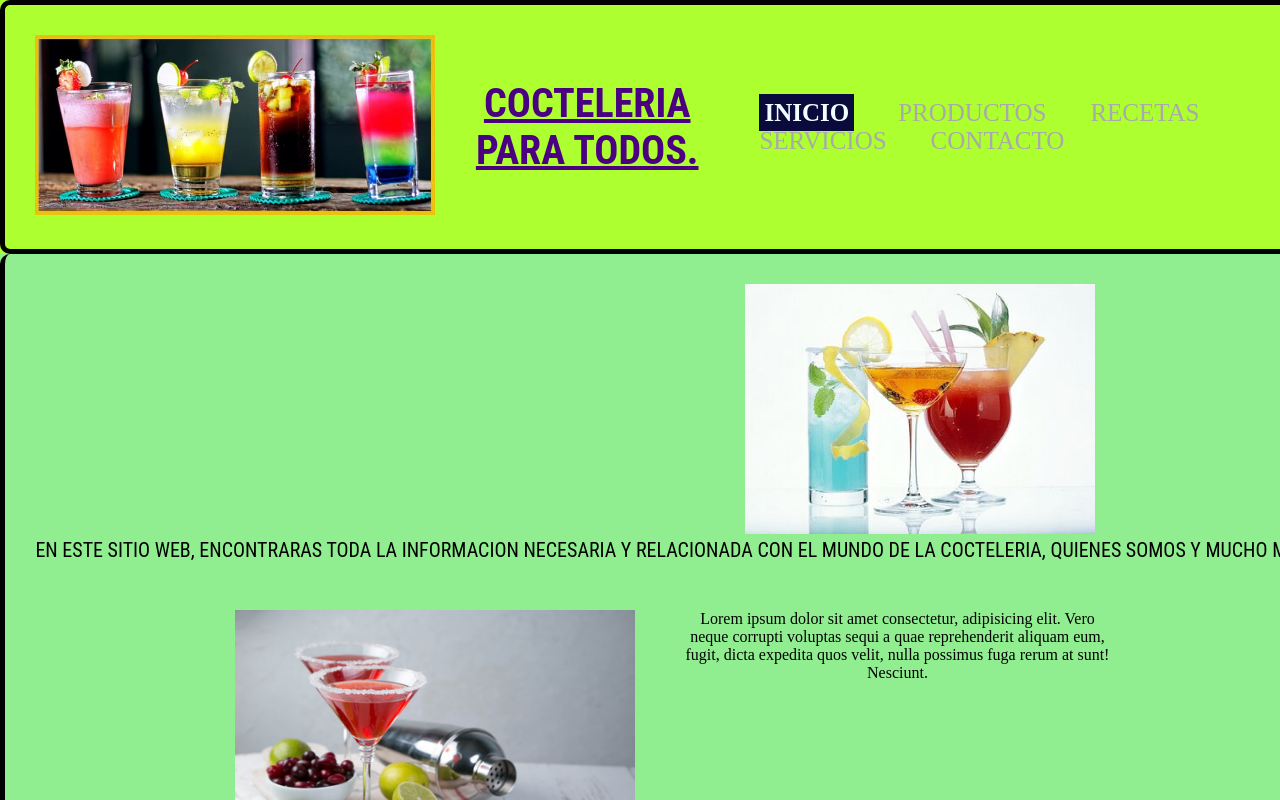
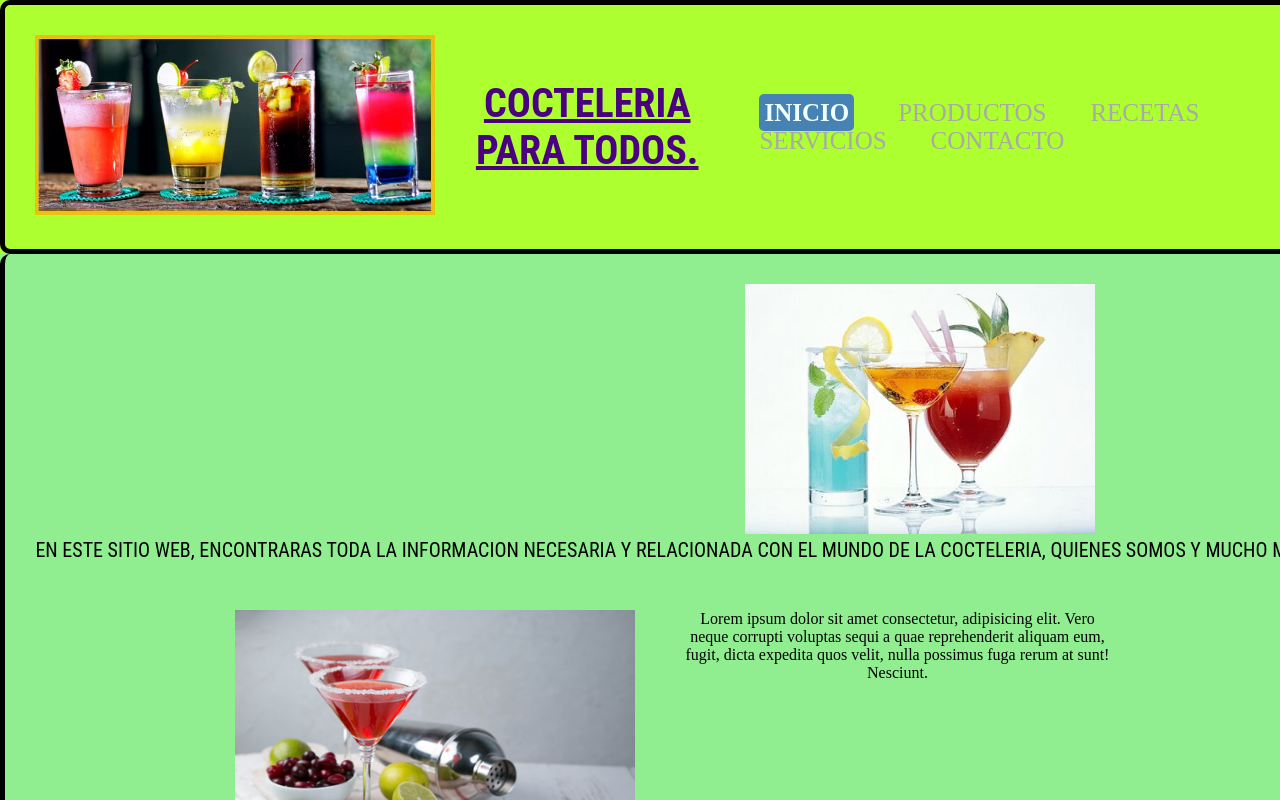
Before and after one commit to jssimons/46985-preentrega2-Salazar, a plain HTML site: page index.html in a window 1280 px wide. In both pictures the pointer is over the link "INICIO". Shown: the top 800 px of the page. Drawn offline with Linux system fonts and the light colour scheme.

Commit message:
cambios en el hover

```diff
--- a/css/estilo.css
+++ b/css/estilo.css
@@ -54,11 +54,12 @@ a {
 
 }
 
-a:hover { /*Todos los elementos <a> cuando el mouse esté posicionado sobre ellos*/
+a:hover {
     font-weight: bold;
     padding: 5px;
-    background-color: rgb(10, 10, 60);
+    background-color:steelblue;
     color: azure;
+    border-radius: 5px;
 }
 
 
@@ -253,6 +254,7 @@ h2{
     padding: 0 900px;
 }
 
+
 .card-img-top{
     width: 400px;
     height: 250px;
```
